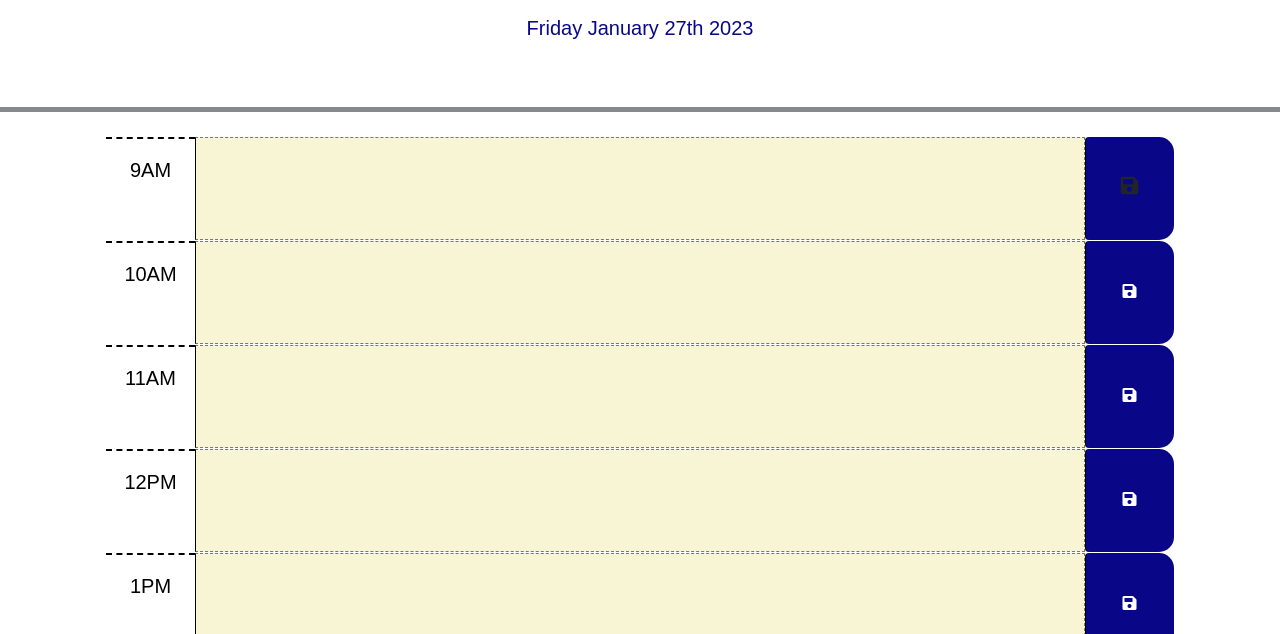
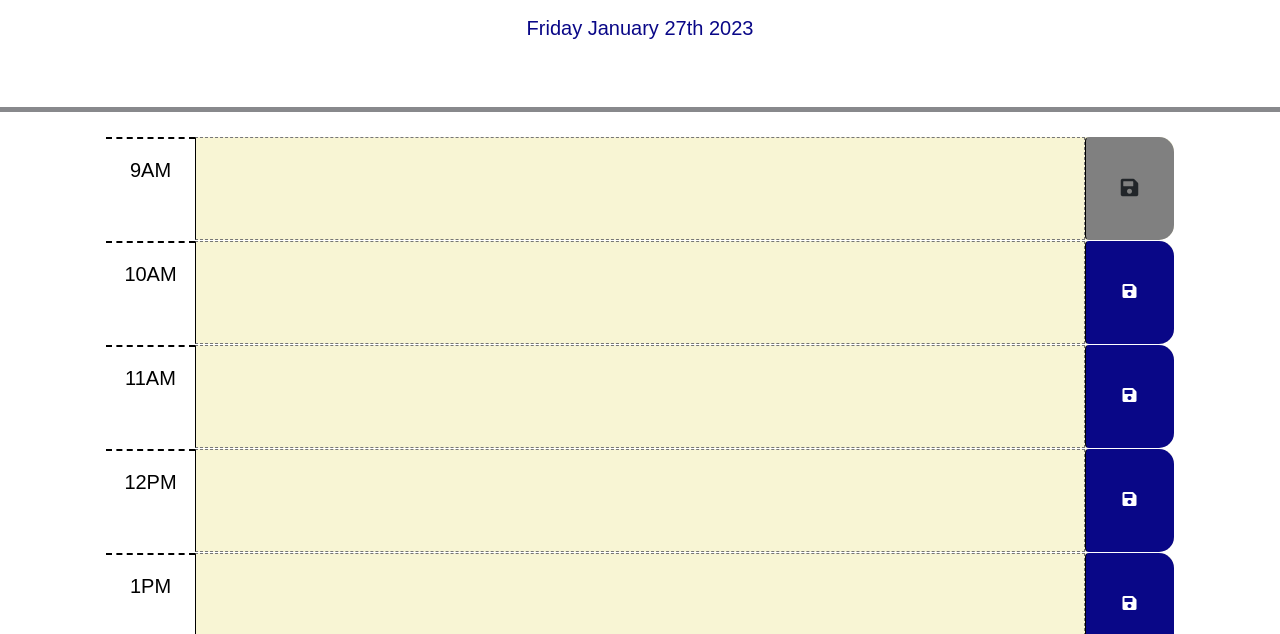
Before and after one commit to 123sites/CalendarApplicaton, a plain HTML site: page index.html in a window 1280 px wide. In both pictures the pointer is over the button 1129 px from the left and 354 px from the top of the page. Shown: the part 166-800 px from the top of the page. Drawn offline with nearby package versions, Linux system fonts and the light colour scheme.

Commit message:
Updated the README.

```diff
--- a/Assets/style.css
+++ b/Assets/style.css
@@ -1,5 +1,5 @@
 body {
-  font-family: Nunito, sans-serif;
+  font-family: sans-serif;
   font-size: 16px;
   color:  #090787;
 }
@@ -10,7 +10,6 @@ header {
 
 textarea {
   background: transparent;
-  /* border: none; */
   border-style: dashed;
   resize: none;
   color: #000000;
@@ -65,7 +64,9 @@ textarea {
   color: white;
 }
 
-.saveBtn i:hover {
+.saveBtn:hover,
+i:hover {
   font-size: 20px;
-  transition: all 0.3s ease-in-out;
+  transition: 0.5s ease-in-out;
+  background-color: rgb(128, 128, 128);
 }
```
Also changed, not shown: Assets/script.js (+10 -50 lines), index.html (+2 -36 lines), Assets/images/Screenshot Empty Scheduler.png (added), Assets/images/Screenshot with partly filled-in & hover color change.png (added).
